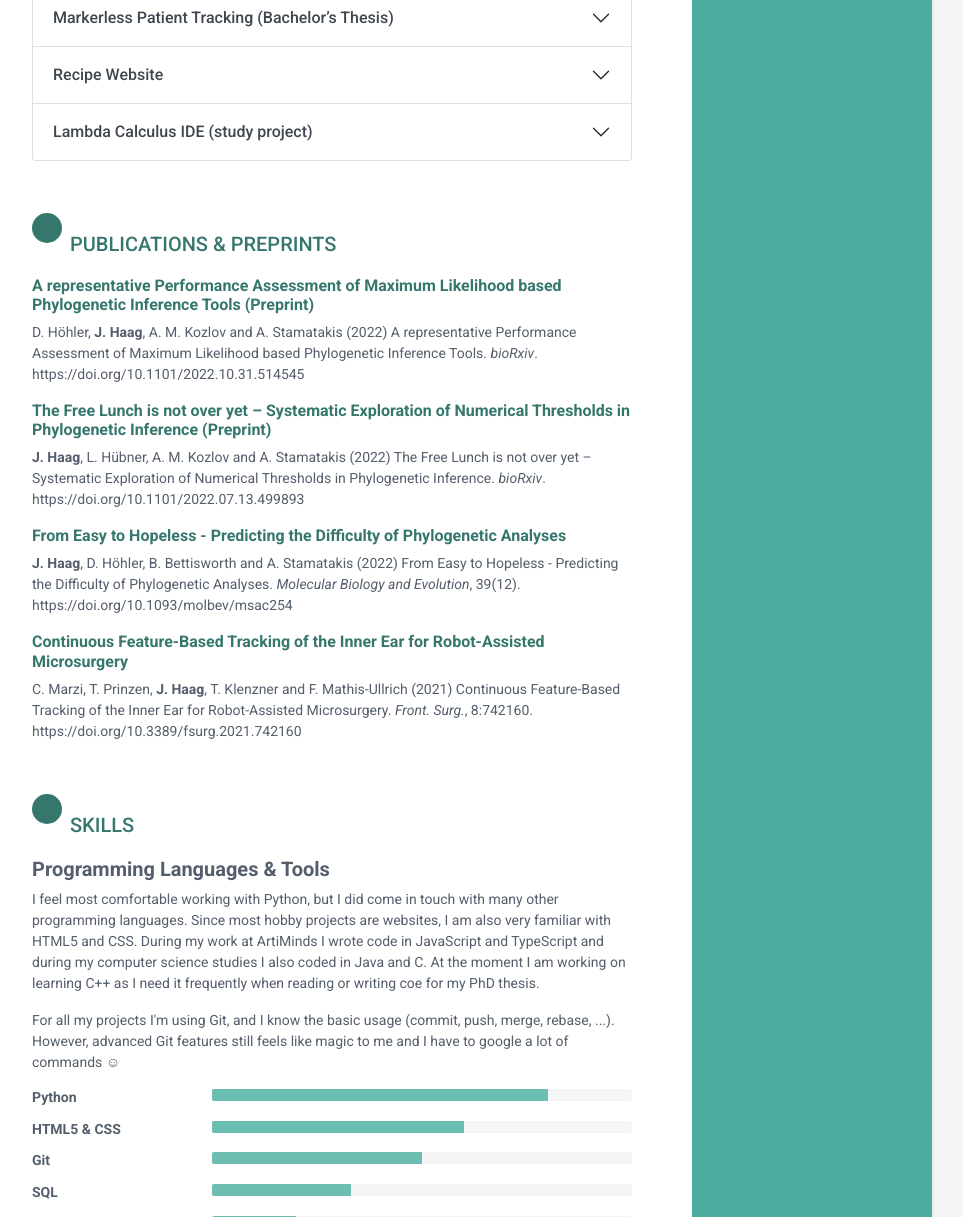
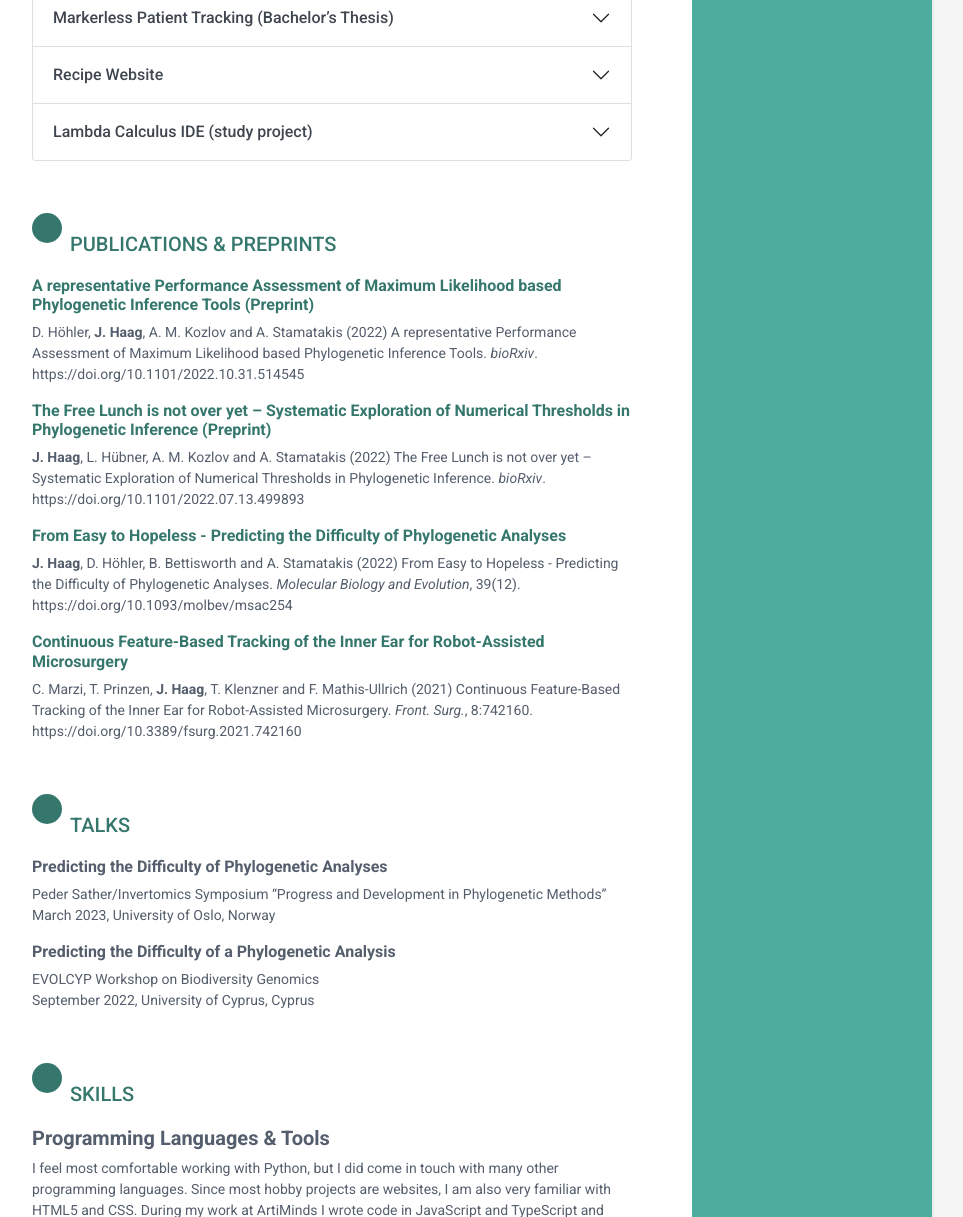
Before and after one commit to tschuelia/juliahaag.de, a Flask app: page / in a window 1280 px wide. Shown: the part 3280-4497 px from the top of the page, without its empty margins (188-1151 px from the left). Run offline with Flask 3, Linux system fonts and the light colour scheme; some libraries are stand-ins or nearby versions.

Commit message:
add talks

```diff
--- a/templates/index.html
+++ b/templates/index.html
@@ -28,13 +28,13 @@
     {% block content %}
     {% include 'sidebar.html' %}
     <div class="main-wrapper">
-        {% include 'test.html' %}
         {% include 'introduction.html' %}
         {% include 'education.html' %}
         {% include 'further_education.html' %}
         {% include 'experience.html' %}
         {% include 'projects.html' %}
         {% include 'publications.html' %}
+        {% include 'talks.html' %}
         {% include 'skills.html' %}
         {% include 'misc.html' %}
     </div>
--- a/templates/sidebar.html
+++ b/templates/sidebar.html
@@ -13,6 +13,7 @@
             <li class="job-title"><a href="#experience">Experience</a></li>
             <li class="job-title"><a href="#projects">Projects</a></li>
             <li class="job-title"><a href="#publications">Publications & Preprints</a></li>
+            <li class="job-title"><a href="#talks">Talks</a></li>
             <li class="job-title"><a href="#skills">Skills</a></li>
             <li class="job-title"><a href="#misc">Misc</a></li>
         </ul>
--- /dev/null
+++ b/templates/talks.html
@@ -0,0 +1,19 @@
+<section class="section publications-section" id="talks">
+    <h2 class="section-title"><span class="icon-holder"><i class="fas fa-chalkboard-teacher"></i></span>Talks
+    </h2>
+    <div class="item">
+        <h6 class="container-block-title">Predicting the Difficulty of Phylogenetic Analyses</h6>
+        <p>
+            Peder Sather/Invertomics Symposium “Progress and Development in Phylogenetic Methods”<br>
+            March 2023, University of Oslo, Norway
+        </p>
+    </div><!--//item-->
+    <div class="item">
+        <h6 class="container-block-title">Predicting the Difficulty of a Phylogenetic Analysis</h6>
+        <p>
+            EVOLCYP Workshop on Biodiversity Genomics<br>
+            September 2022, University of Cyprus, Cyprus
+        </p>
+    </div><!--//item-->
+
+</section><!--//section-->
```
Also changed, not shown: templates/test.html (deleted).
